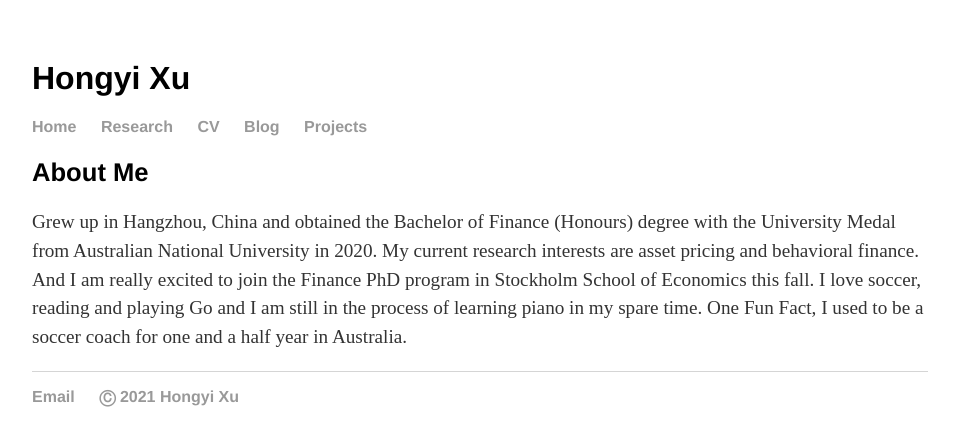
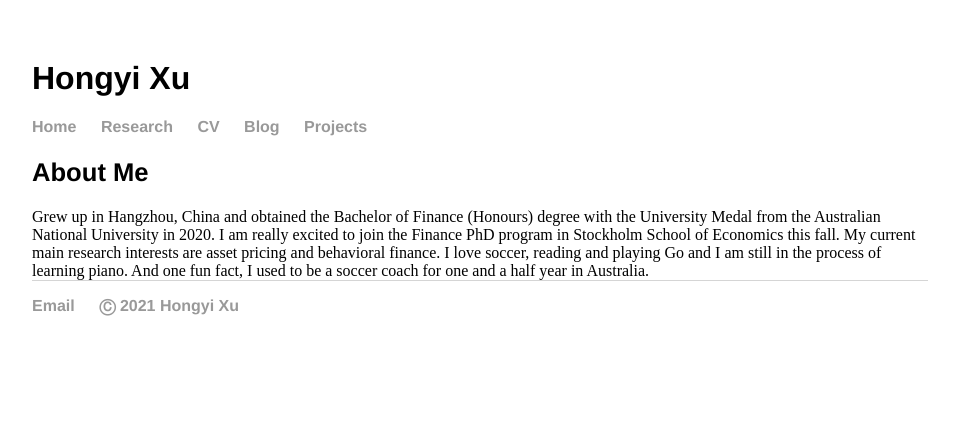
Before and after one commit to hongyileoxu/hongyileoxu.github.io, a Jekyll site: the page built from index.html, in a window 1280 px wide. Shown: the top 446 px of the page, without its empty margins (160-1114 px from the left). Built offline with Jekyll 4.4.1, drawn with Linux system fonts in a browser that asks for light colours.

Commit message:
Update index.html
change self-intro

```diff
--- a/index.html
+++ b/index.html
@@ -4,9 +4,11 @@ title: Hongyi Xu
 ---
 <div class="blurb">
 	<h2>About Me</h2>
-	<p>Grew up in Hangzhou, China and obtained the Bachelor of Finance (Honours) degree with the University Medal from Australian National University in 2020.
-		My current research interests are asset pricing and behavioral finance.
-		And I am really excited to join the Finance PhD program in Stockholm School of Economics this fall.
-		I love soccer, reading and playing Go and I am still in the process of learning piano in my spare time.
-		One Fun Fact, I used to be a soccer coach for one and a half year in Australia. </p>
+
+	Grew up in Hangzhou, China and obtained the Bachelor of Finance (Honours) degree with the University Medal from the Australian National University in 2020.
+	I am really excited to join the Finance PhD program in Stockholm School of Economics this fall.
+	My current main research interests are asset pricing and behavioral finance.
+	I love soccer, reading and playing Go and I am still in the process of learning piano.
+	And one fun fact, I used to be a soccer coach for one and a half year in Australia.
+
 </div><!-- /.blurb -->
```
